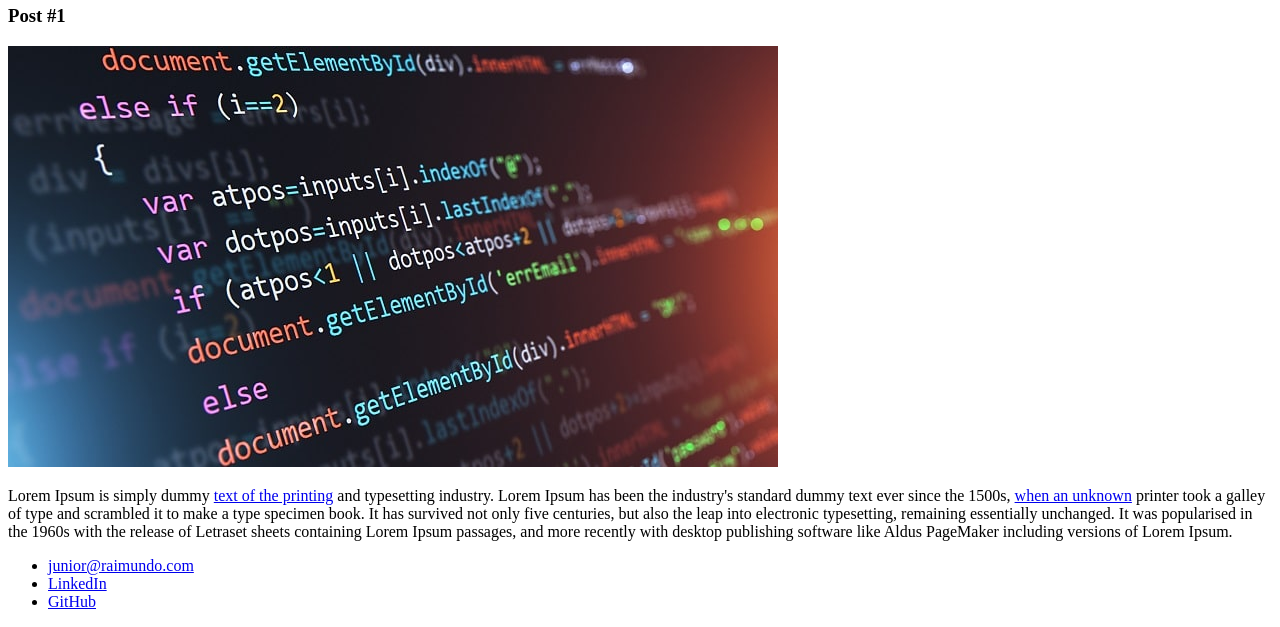
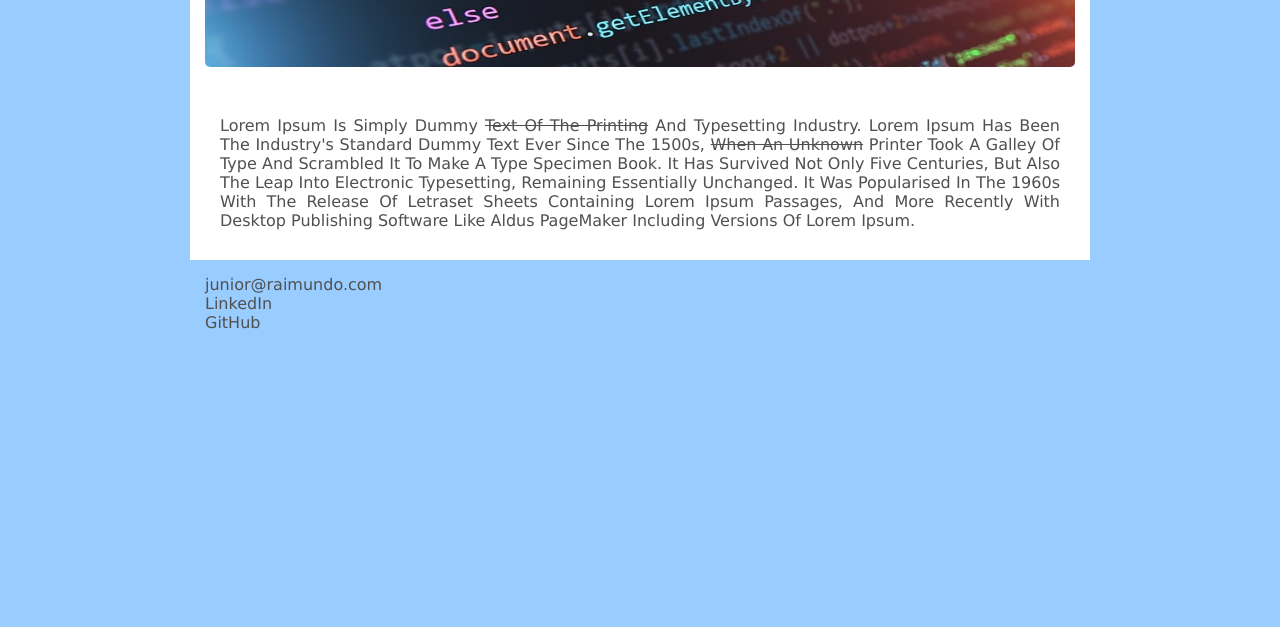
Before and after one commit to juniorraimundo/bootcamp-santander-dio, a plain HTML site: page Módulo II/html e css/html/index.html in a window 1280 px wide. Shown: the part 534-1161 px from the top of the page. After the commit the page ends 866 px from the top, so only its background shows below. Drawn offline with Linux system fonts and the light colour scheme.

Commit message:
arquivo final html/css

```diff
--- /dev/null
+++ b/Módulo II/html e css/css/style.css
@@ -0,0 +1,72 @@
+body{
+	background: #99CCFF;
+	font-family: verdana;
+	width: 900px;
+	margin: auto;
+}
+
+#logo {
+	width: 100px;
+	height: 100px;
+	border-radius: 50%;
+	border: 2px black;
+}
+
+#title, .subtitle, .post_title{
+	color: #333;
+}
+
+#title{
+	font-size: 40px;
+	text-transform: uppercase;
+}
+
+
+a {
+	text-decoration: line-through;
+	color: #505050;
+}
+
+.post_title{
+	font-size: 16px;
+	font-style: italic;
+	margin: 0;
+	margin-bottom: 15px;
+}
+.post{
+	background: white;
+	padding: 15px;
+	border: 3px black;
+	margin: 0;
+	margin-bottom: 15px;
+}
+
+.post_content{
+	background: white;
+	padding: 15px;
+	border: 2px black;
+	border-radius: 5px;
+	margin: 0;
+	margin-top: 15px;
+	color: #505050;
+	text-transform: capitalize;
+	text-align: justify;
+}
+
+.img_post{
+	border-radius: 5px;
+	width: 100%;
+	height: 300px;
+	margin-bottom: 15px;
+}
+
+.contact_list{
+	list-style-type: none;
+	margin: 0;
+	padding: 0;
+	padding-left: 15px;
+}
+
+.contact_list li a{
+	text-decoration: none;
+}
--- a/Módulo II/html e css/html/index.html
+++ b/Módulo II/html e css/html/index.html
@@ -4,29 +4,30 @@
 	<meta charset="utf-8">
 	<meta name="viewport" content="width=device-width, initial-scale=1">
 	<title>Junior Raimundo</title>
+	<link rel="stylesheet" type="text/css" href="../css/style.css">
 </head>
 <body>
 	<header>
-		<img src="img1.jpg" alt="Imagem Programação">
-		<h1>Junior Raimundo</h1>
+		<img src="img1.jpg" alt="Imagem Programação" id="logo">
+		<h1 id="title">Junior Raimundo</h1>
 	</header>
 
 	<section>
 		<header>
-			<h2>Posts</h2>
+			<h2 class="subtitle">Posts</h2>
 		</header>
-		<article>
+		<article class="post">
 			<header>
-				<h3>Post #1</h3>
-				<img src="img2.jpg" alt="Imagem Programação 2">
+				<h3 class="post_title">Post #1</h3>
+				<img src="img2.jpg" alt="Imagem Programação 2" class="img_post">
 			</header>
-			<p>
+			<p class="post_content">
 				Lorem Ipsum is simply dummy <a href="https://www.lipsum.com/" target="_blank">text of the printing</a> and typesetting industry. Lorem Ipsum has been the industry's standard dummy text ever since the 1500s, <a href="mailto:email@gmail.com">when an unknown</a> printer took a galley of type and scrambled it to make a type specimen book. It has survived not only five centuries, but also the leap into electronic typesetting, remaining essentially unchanged. It was popularised in the 1960s with the release of Letraset sheets containing Lorem Ipsum passages, and more recently with desktop publishing software like Aldus PageMaker including versions of Lorem Ipsum.
 			</p>
 		</article>
 	</section>
 	<footer>
-		<ul>
+		<ul class="contact_list">
 			<li>
 				<a href="mailto:junior@raimundo.com">junior@raimundo.com</a>
 			</li>
```
Also changed, not shown: Módulo II/Anotações do Modulo II.txt (+15 -0 lines).
